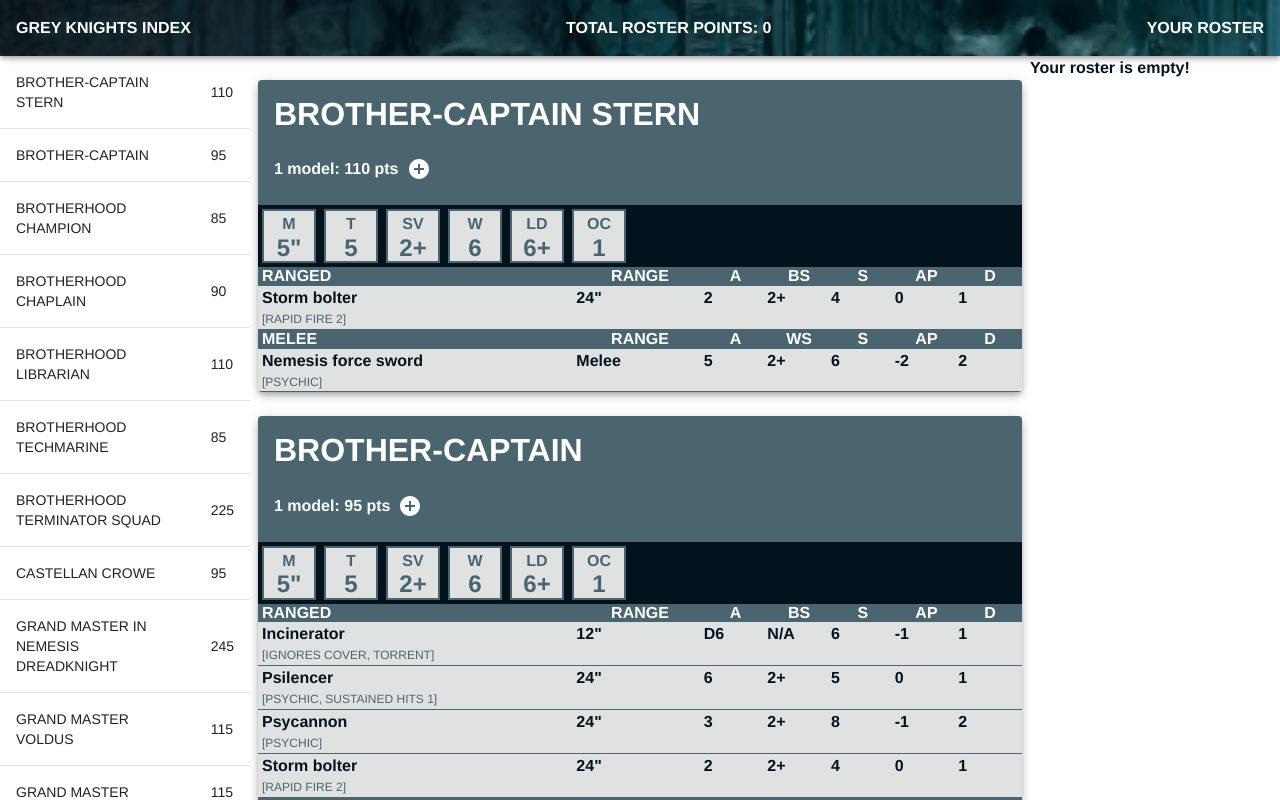
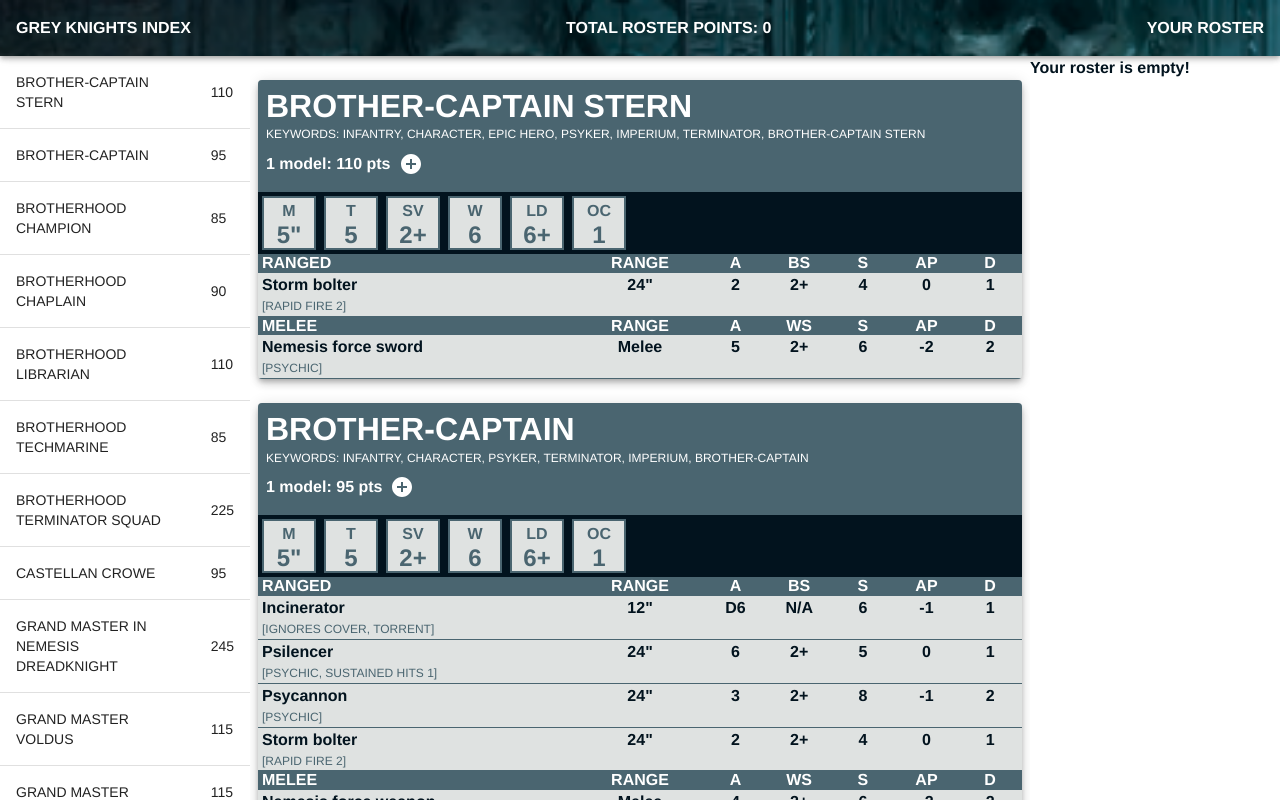
Before and after one commit to oasisrising/list-builder, a Next.js app: page / in a window 1280 px wide. Built offline with nearby package versions, Linux system fonts and the light colour scheme.

Commit message:
fixed points for different unit sizes and formatting tweaks

```diff
--- a/components/Roster/Roster.tsx
+++ b/components/Roster/Roster.tsx
@@ -12,6 +12,7 @@
 import React from 'react';
 import { RosterDataContext } from '../RosterDataProvider/RosterDataContext';
 import { UnitDataContext } from '../UnitDataProvider/UnitDataContext';
+import _ from 'lodash';
 
 export function RosterTable() {
   const { rosterUnits } = React.useContext(RosterDataContext);
@@ -25,18 +26,24 @@
     return <Typography variant='body1'>Your roster is empty!</Typography>;
   }
 
+  const uniqueListItems = _.groupBy(
+    rosterUnits,
+    (unit) =>
+      `${unit.points.id},${unit.points.modelCount},${unit.points.points}`
+  );
+
   return (
     <Table>
       <TableBody>
-        {rosterUnits.map((rosterUnit: RosterUnit) => (
+        {Object.keys(uniqueListItems).map((key) => (
           <TableRow
-            onClick={handleRowClick(rosterUnit.unit.id)}
+            onClick={handleRowClick(uniqueListItems[key][0].unit.id)}
             sx={{ cursor: 'pointer' }}
-            key={rosterUnit.unit.id}
+            key={key}
           >
-            <TableCell>{rosterUnit.unit.name}</TableCell>
+            <TableCell>{uniqueListItems[key][0].unit.name}</TableCell>
             <TableCell>
-              {rosterUnit.count} x {rosterUnit.unit.points[0].points}
+              {`${uniqueListItems[key].length} x ${uniqueListItems[key][0].points.points}`}
             </TableCell>
           </TableRow>
         ))}
@@ -58,11 +65,17 @@
     return <MenuItem>Your roster is empty!</MenuItem>;
   }
 
+  const uniqueListItems = _.groupBy(
+    rosterUnits,
+    (unit) =>
+      `${unit.points.id},${unit.points.modelCount},${unit.points.points}`
+  );
+
   return (
     <>
-      {rosterUnits.map((rosterUnit: RosterUnit) => (
-        <MenuItem onClick={handleClick(rosterUnit.unit.id)}>
-          <Typography>{`${rosterUnit.unit.name} x ${rosterUnit.count}`}</Typography>
+      {Object.keys(uniqueListItems).map((key) => (
+        <MenuItem onClick={handleClick(uniqueListItems[key][0].unit.id)}>
+          <Typography>{`${uniqueListItems[key][0].unit.name} - ${uniqueListItems[key].length}`}</Typography>
         </MenuItem>
       ))}
     </>
--- a/components/RosterDataProvider/RosterDataContext.tsx
+++ b/components/RosterDataProvider/RosterDataContext.tsx
@@ -1,14 +1,14 @@
 'use client';
 
 import { createContext } from 'react';
-import { RosterUnit, Unit } from '../../models/Unit';
+import { RosterUnit, Unit, UnitPointsData } from '../../models/Unit';
 import React from 'react';
 import _ from 'lodash';
 
 interface RosterDataContextProps {
   rosterUnits: RosterUnit[];
-  addUnit: (unit: Unit) => void;
-  removeUnit: (unit: Unit) => void;
+  addUnit: (unit: Unit, points: UnitPointsData) => void;
+  removeUnit: (unitPointsData: UnitPointsData) => void;
   unitCount: number;
 }
 
@@ -35,35 +35,27 @@
     }
   }, [rosterUnits, unitCount]);
 
-  const handleAddUnit = (unit: Unit) => {
-    const index = _.findIndex(
-      rosterUnits,
-      (rosterUnit) => rosterUnit.unit.id === unit.id
-    );
+  const handleAddUnit = (unit: Unit, points: UnitPointsData) => {
+    setRosterUnits(rosterUnits.concat([{ unit: unit, points: points }]));
 
-    // if unit is in the roster already
-    if (index >= 0) {
-      rosterUnits[index].count += 1;
-      setRosterUnits(rosterUnits);
-    } else {
-      setRosterUnits(rosterUnits.concat([{ unit: unit, count: 1 }]));
-    }
     setUnitCount(unitCount + 1);
   };
 
-  const handleRemoveUnit = (unit: Unit) => {
-    const index = _.findIndex(
+  const handleRemoveUnit = (unitPointsData: UnitPointsData) => {
+    const indexToRemove = _.findIndex(
       rosterUnits,
-      (rosterUnit) => rosterUnit.unit.id === unit.id
+      (rosterUnit) =>
+        rosterUnit.unit.id === unitPointsData.id &&
+        rosterUnit.points.modelCount === unitPointsData.modelCount
     );
 
     // if the unit isn't in the roster, do nothing
-    if (index === -1) {
+    if (indexToRemove === -1) {
       return;
     }
-
-    rosterUnits[index].count -= 1;
-    setRosterUnits(_.filter(rosterUnits, (rosterUnit) => rosterUnit.count > 0));
+    setRosterUnits(
+      _.reject(rosterUnits, (unit, index) => index === indexToRemove)
+    );
     setUnitCount(unitCount - 1);
   };
 
--- a/components/RosterTotalDisplay/RosterTotalDisplay.tsx
+++ b/components/RosterTotalDisplay/RosterTotalDisplay.tsx
@@ -12,7 +12,7 @@
   React.useEffect(() => {
     const points = _.sumBy(
       rosterUnits,
-      (rosterUnit) => rosterUnit.unit.points[0].points * rosterUnit.count
+      (rosterUnit) => rosterUnit.points.points
     );
     setTotalPoints(points);
   }, [unitCount, rosterUnits]);
--- a/components/UnitCard/UnitCard.tsx
+++ b/components/UnitCard/UnitCard.tsx
@@ -13,16 +13,11 @@
 import { DARKER_GREY, DARK_GREY } from '../../styles/CustomTheme';
 import { WeaponTable } from './components/WeaponsTable';
 import { UnitDataContext } from '../UnitDataProvider/UnitDataContext';
-import { AddCircle, RemoveCircle } from '@mui/icons-material';
-import { StyledTooltip as Tooltip } from '../StyledTooltip';
-import { RosterDataContext } from '../RosterDataProvider/RosterDataContext';
 import _ from 'lodash';
+import { PointsDisplay } from './components/PointsDisplay';
 
 const UnitCard: React.FC<{ unit: Unit }> = ({ unit }) => {
   const { selectedUnit } = React.useContext(UnitDataContext);
-  const { addUnit, removeUnit, rosterUnits, unitCount } =
-    React.useContext(RosterDataContext);
-  const [countInRoster, setCountInRoster] = React.useState(0);
 
   const theme = useTheme();
   const ref = useRef(null);
@@ -32,23 +27,6 @@
       ref.current.scrollIntoView({ behavior: 'smooth', block: 'start' });
     }
   }, [selectedUnit]);
-
-  React.useEffect(() => {
-    const rosterUnit = _.find(
-      rosterUnits,
-      (unitRosterItem) => unitRosterItem.unit.id === unit.id
-    );
-
-    setCountInRoster(rosterUnit?.count ?? 0);
-  }, [rosterUnits, unitCount]);
-
-  const handleAddToRoster = () => {
-    addUnit(unit);
-  };
-
-  const handleRemoveFromRoster = () => {
-    removeUnit(unit);
-  };
 
   return (
     <Paper
@@ -62,54 +40,19 @@
     >
       <Grid
         container
-        spacing={2}
-        sx={{ padding: theme.spacing(2), backgroundColor: DARK_GREY }}
+        sx={{ padding: theme.spacing(1), backgroundColor: DARK_GREY }}
       >
         <Grid item mobile={12} desktop={8}>
           <Typography variant='h1' color='white'>
             {unit.name}
           </Typography>
+          <Typography
+            variant='subtitle2'
+            color='white'
+          >{`Keywords: ${unit.keywords.join(', ')}`}</Typography>
         </Grid>
         <Grid item mobile={12} desktop={4}>
-          {unit.points.map((points) => (
-            <Box
-              display='flex'
-              justifyContent='left'
-              alignItems='center'
-              key={`${unit.id} ${points.points}`}
-            >
-              <Typography variant='body1' color='white'>
-                {`${points.modelCount} model${
-                  points.modelCount > 1 ? 's' : ''
-                }: ${points.points} pts`}
-              </Typography>
-              <Tooltip title='Add to roster'>
-                <IconButton
-                  aria-label='add to roster'
-                  color='secondary'
-                  onClick={handleAddToRoster}
-                >
-                  <AddCircle />
-                </IconButton>
-              </Tooltip>
-              {Boolean(countInRoster) && (
-                <>
-                  <Typography variant='body1' color='secondary'>
-                    {`x ${countInRoster}`}
-                  </Typography>
-                  <Tooltip title='Remove from roster'>
-                    <IconButton
-                      aria-label='Remove from roster'
-                      color='secondary'
-                      onClick={handleRemoveFromRoster}
-                    >
-                      <RemoveCircle />
-                    </IconButton>
-                  </Tooltip>
-                </>
-              )}
-            </Box>
-          ))}
+          <PointsDisplay unit={unit} />
         </Grid>
       </Grid>
       <Box display='flex' sx={{ backgroundColor: DARKER_GREY }}>
--- /dev/null
+++ b/components/UnitCard/components/PointsDisplay.tsx
@@ -0,0 +1,83 @@
+import { AddCircle, RemoveCircle } from '@mui/icons-material';
+import { Box, Typography, Tooltip, IconButton } from '@mui/material';
+import { RosterUnit, Unit, UnitPointsData } from '../../../models/Unit';
+import React from 'react';
+import { RosterDataContext } from '../../RosterDataProvider/RosterDataContext';
+import _ from 'lodash';
+
+export const PointsDisplay: React.FC<{ unit: Unit }> = ({ unit }) => {
+  const { rosterUnits } = React.useContext(RosterDataContext);
+
+  return (
+    <>
+      {unit.points.map((points) => (
+        <Box
+          display='flex'
+          justifyContent='left'
+          alignItems='center'
+          key={`${unit.id} ${points.points}`}
+        >
+          <Typography variant='body1' color='white'>
+            {`${points.modelCount} model${points.modelCount > 1 ? 's' : ''}: ${
+              points.points
+            } pts`}
+          </Typography>
+          <RosterPointControls
+            unit={unit}
+            points={points}
+            rosterUnits={rosterUnits.filter(
+              (rosterPoints) =>
+                rosterPoints.points.id === points.id &&
+                rosterPoints.points.modelCount === points.modelCount
+            )}
+          />
+        </Box>
+      ))}
+    </>
+  );
+};
+
+export const RosterPointControls: React.FC<{
+  unit: Unit;
+  points: UnitPointsData;
+  rosterUnits: RosterUnit[];
+}> = ({ unit, points, rosterUnits }) => {
+  const { removeUnit, addUnit } = React.useContext(RosterDataContext);
+
+  const handleRemoveFromRoster = () => {
+    removeUnit(points);
+  };
+  const handleAddToRoster = () => {
+    addUnit(unit, points);
+  };
+
+  return (
+    <>
+      <Tooltip title='Add to roster'>
+        <IconButton
+          aria-label='add to roster'
+          color='secondary'
+          onClick={handleAddToRoster}
+        >
+          <AddCircle />
+        </IconButton>
+      </Tooltip>
+      {rosterUnits.length > 0 && (
+        <>
+          <Typography variant='body1' color='secondary'>
+            {`x ${rosterUnits.length}`}
+          </Typography>
+          <Tooltip title='Remove from roster'>
+            <IconButton
+              aria-label='Remove from roster'
+              color='secondary'
+              onClick={handleRemoveFromRoster}
+            >
+              <RemoveCircle />
+            </IconButton>
+          </Tooltip>
+        </>
+      )}
+    </>
+  );
+};
--- a/components/UnitCard/components/WeaponsTable.tsx
+++ b/components/UnitCard/components/WeaponsTable.tsx
@@ -36,13 +36,14 @@
         <HeaderRowItem
           item
           mobile={5}
+          desktop={4}
           sx={{ justifyContent: 'start', paddingLeft: '4px' }}
         >
           <Typography variant='h3'>{type}</Typography>
         </HeaderRowItem>
         {stats.map((stat, index) => (
           <Tooltip title={statDescriptions[stat]} key={stat}>
-            <HeaderRowItem item mobile={index === 0 ? 2 : 1} desktop={1}>
+            <HeaderRowItem item mobile={index === 0 ? 2 : 1}>
               <Typography variant='h3' textAlign='center'>
                 {stat}
               </Typography>
@@ -52,7 +53,18 @@
         {weapons
           .filter((weapon) => weapon.weaponType === type)
           .map((weapon) => (
-            <TableRowItem mobile={12} container>
+            <Grid
+              mobile={12}
+              container
+              sx={{
+                borderBottomStyle: 'solid',
+                borderBottomWidth: 'thin',
+                borderBottomColor: DARK_GREY,
+                display: 'flex',
+                justifyContent: 'center',
+                alignItems: 'center',
+              }}
+            >
               <Grid
                 item
                 sx={{
@@ -73,7 +85,7 @@
                 <Typography>{weapon.name}</Typography>
               </Grid>
               {stats.map((stat, index) => (
-                <Grid key={stat} item mobile={index === 0 ? 2 : 1}>
+                <TableRowItem key={stat} item mobile={index === 0 ? 2 : 1}>
                   <Typography>
                     {
                       weapon.weaponStats.find(
@@ -81,7 +93,7 @@
                       )?.value
                     }
                   </Typography>
-                </Grid>
+                </TableRowItem>
               ))}
               <Grid
                 item
@@ -101,7 +113,7 @@
               >
                 <SpecialRulesDisplay specialRules={weapon.specialRules} />
               </Grid>
-            </TableRowItem>
+            </Grid>
           ))}
       </Grid>
     </Box>
@@ -116,9 +128,6 @@
 });
 
 const TableRowItem = styled(Grid)({
-  borderBottomStyle: 'solid',
-  borderBottomWidth: 'thin',
-  borderBottomColor: DARK_GREY,
   display: 'flex',
   justifyContent: 'center',
   alignItems: 'center',
--- a/lib/units.ts
+++ b/lib/units.ts
@@ -31,10 +31,16 @@
 }
 
 export function getKeywords(lines: string[], lineIndex: number) {
-  let keywords = '';
+  let keywords = [];
   let nextLineIndex = lineIndex;
   while (lines[nextLineIndex] !== RANGED_WEAPON_IDENTIFIER) {
-    keywords = keywords.concat(lines[nextLineIndex]);
+    // strip off the KEYWORDS: string
+    keywords = keywords.concat(
+      lines[nextLineIndex]
+        .replace('KEYWORDS: ', '')
+        .split(/, ?/)
+        .filter((value) => value.length > 0)
+    );
     nextLineIndex++;
   }
   return {
@@ -123,6 +129,10 @@
   return { unitStats };
 }
 
+export function getInvulnerableSave(lines: string[]) {
+  return { invulnerableSave: '' };
+}
+
 export function getSortedUnitsData(): Faction[] {
   const factionDirectories = fs.readdirSync(unitsDirectory);
 
@@ -165,7 +175,7 @@
         points: pointsData.filter((data) => data.id === unitId),
         unitStats,
         weapons,
-        keywords: [],
+        keywords,
       };
     });
     return { id: factionId, units: allUnitsData };
--- a/models/Unit.ts
+++ b/models/Unit.ts
@@ -32,7 +32,7 @@
 
 export interface RosterUnit {
   unit: Unit;
-  count: number;
+  points: UnitPointsData;
 }
 
 export enum StatType {
```
Also changed, not shown: 1 other file (tests, documents, lock files or other folders).
